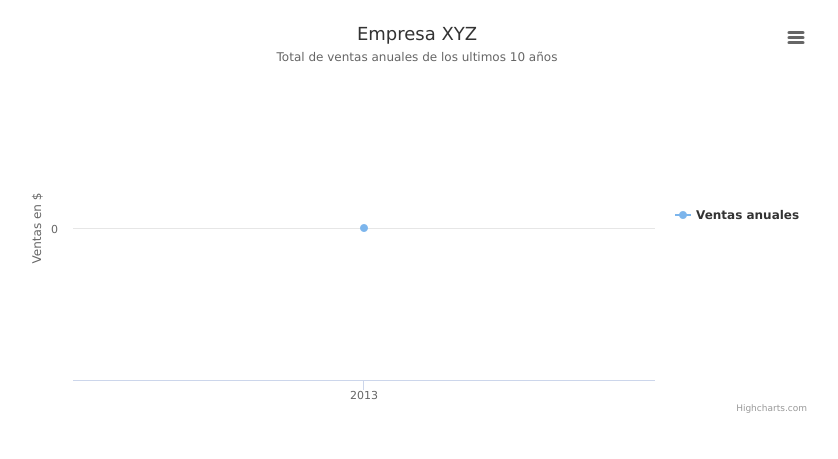
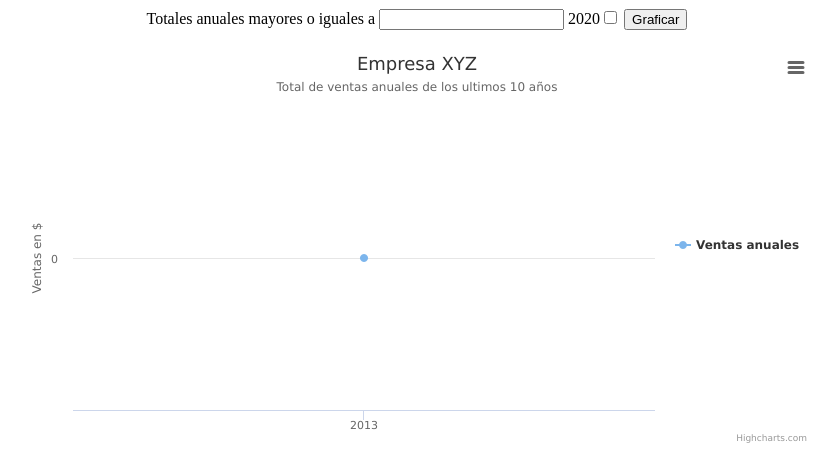
Before and after one commit to anderssonvlaa/clase21, a PHP site: page / in a window 1280 px wide. Shown: the top 459 px of the page, without its empty margins (223-1061 px from the left). Run offline with PHP 8.4, Linux system fonts and the light colour scheme; tables that the repository leaves empty or names only in its code hold one stand-in row (values such as "Sample post").

Commit message:
updated index.php

```diff
--- a/index.php
+++ b/index.php
@@ -1,3 +1,6 @@
+<?php
+include_once 'conexion.php';
+?>
 <!DOCTYPE html>
 <html lang="en">
 <head>
@@ -12,6 +15,23 @@
     <title>Document</title>
 </head>
 <body>
+    <form action="index.php" method="POST" style = "text-align:center">
+        <label for="">Totales anuales mayores o iguales a</label>
+        <input type="text" name = "totales" id = "totales" value="<?php echo isset($_POST['totales']) ? $_POST['totales']:""; ?>">
+        <?php
+            $years = "SELECT DISTINCT year(date) AS Años FROM bill_head
+            WHERE year(date) BETWEEN 2013 AND 2022 ORDER BY (date) ASC;
+            ";
+            $execute= mysqli_query($conexion, $years);
+
+            while($yearsSelection= mysqli_fetch_array($execute))
+            {
+                echo "<label>".$yearsSelection[0]."</label>";
+                echo "<input type= 'checkbox' name= '' id ''>";
+            }
+        ?>
+        <input type="submit" value="Graficar">
+    </form>
 <figure class="highcharts-figure">
     <div id="container"></div>
 
@@ -63,7 +83,8 @@ series: [{
     name: 'Ventas anuales',
     data: [
         <?php
-        include_once 'conexion.php';
+        $totales = isset ($_POST['totales']) ? $_POST['totales']:"";
+        if($totales===""){
         $query="SELECT SUM(sale) as Venta, date FROM bill_details
         INNER JOIN bill_head ON bill_details.code=bill_head.code
         GROUP BY YEAR(date)";
@@ -73,6 +94,17 @@ series: [{
             $d= number_format($data[0],2,'.','');
             echo $d . ",";
         }
+    }else {
+        $query= "SELECT SUM(sale) as Venta, date FROM bill_details
+        INNER JOIN bill_head ON bill_details.code=bill_head.code
+        GROUP BY YEAR(date) HAVING SUM(sale) >= $totales";
+        $execute= mysqli_query($conexion, $query);
+        while($data=mysqli_fetch_array($execute))
+        {
+            $d= number_format($data[0],2,'.','');
+            echo $d . ",";
+        }
+    }
         ?>
 
         ]
```
